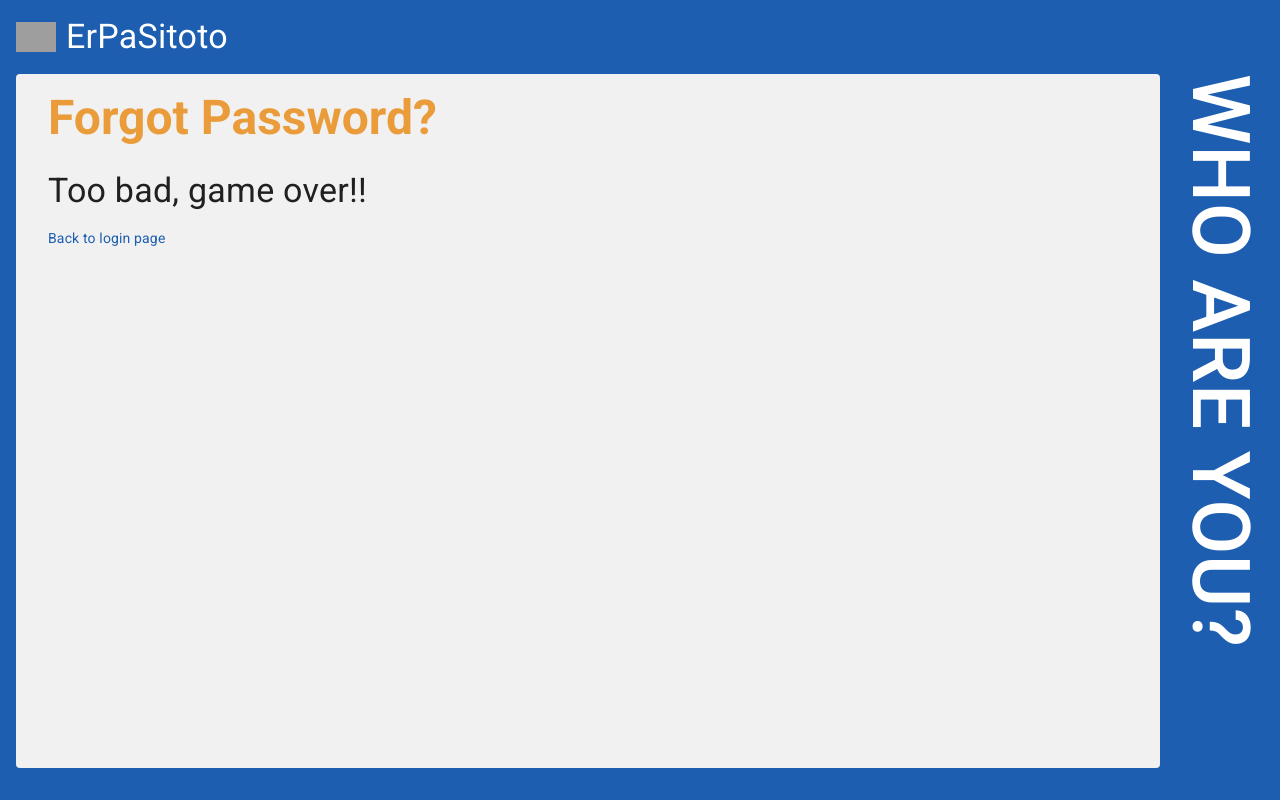
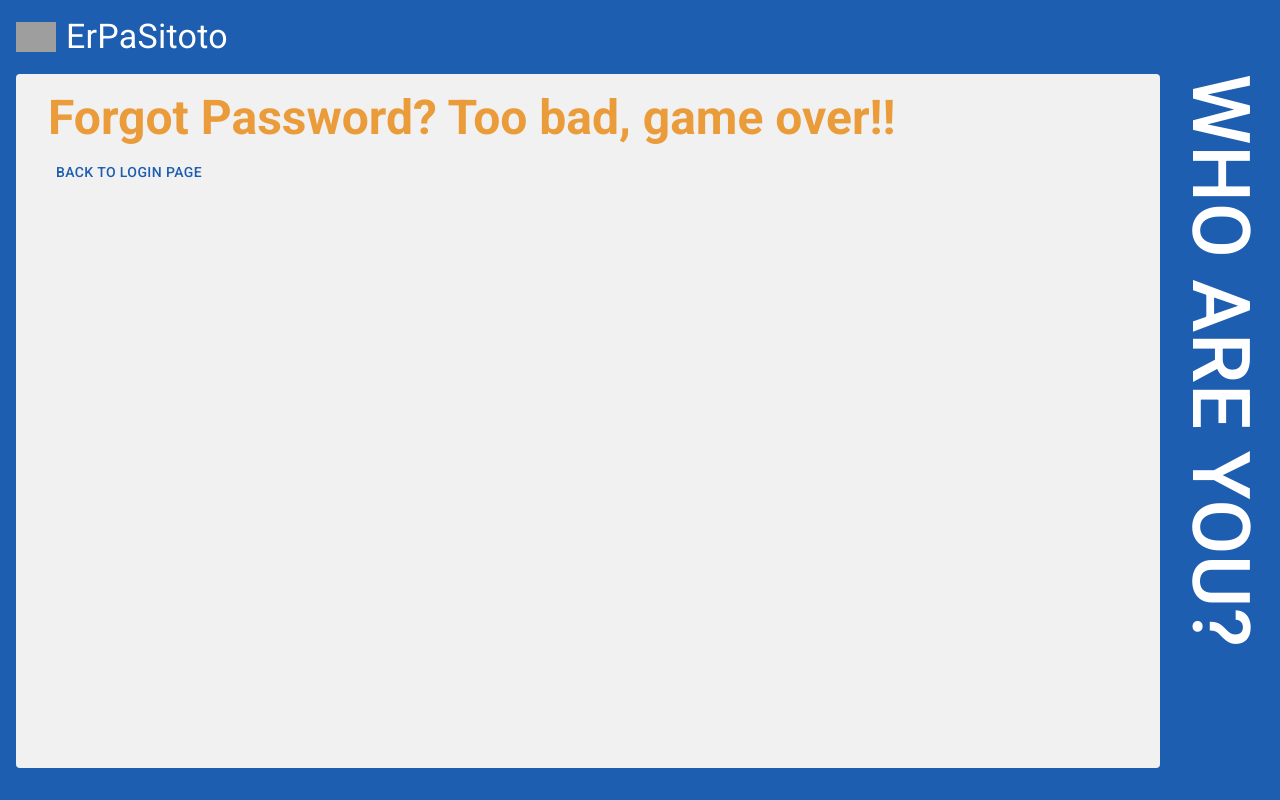
Before and after one commit to willemverbuyst/sb-client, a React (Create React App) app: page /forgotPassword in a window 1280 px wide. Built offline with nearby package versions, Linux system fonts and the light colour scheme; no server answers; grey boxes are pictures that could not be loaded.

Commit message:
Replace Link with Button element

```diff
--- a/src/Pages/ForgotPassword/SendEmailForm.tsx
+++ b/src/Pages/ForgotPassword/SendEmailForm.tsx
@@ -1,4 +1,4 @@
-import { Box, Link, Typography } from '@material-ui/core'
+import { Button } from '@material-ui/core'
 // import LockOutlinedIcon from '@material-ui/icons/LockOutlined';
 import React, { ReactElement } from 'react'
 
@@ -45,14 +45,9 @@ const SendEmailForm: React.FC = (): ReactElement => (
   //   }
   //   link={<Link href="/login">Back to login page?</Link>}
   // />
-  <>
-    <Box py={2}>
-      <Typography variant="h4">Too bad, game over!!</Typography>
-    </Box>
-    {/* eslint-disable-next-line */}
-    <Link href="#" onClick={HISTORY.gotoLogin}>
-      Back to login page
-    </Link>
-  </>
+
+  <Button color="primary" onClick={HISTORY.gotoLogin}>
+    Back to login page
+  </Button>
 )
 export default SendEmailForm
--- a/src/Pages/ForgotPassword/index.tsx
+++ b/src/Pages/ForgotPassword/index.tsx
@@ -12,7 +12,10 @@ const ForgotPassword: React.FC = (): ReactElement => {
 
   return (
     <Box>
-      <PageTitle title="Forgot Password?" color="secondary" />
+      <PageTitle
+        title="Forgot Password? Too bad, game over!!"
+        color="secondary"
+      />
       {isLoading ? (
         <ProgressComponent loadingText="Sending email..." />
       ) : (
--- a/src/Pages/Login/LoginForm.tsx
+++ b/src/Pages/Login/LoginForm.tsx
@@ -1,4 +1,4 @@
-import { Grid, Link } from '@material-ui/core'
+import { Button, Grid } from '@material-ui/core'
 import LockOutlinedIcon from '@material-ui/icons/LockOutlined'
 import React, { ReactElement } from 'react'
 import { SubmitHandler, useForm } from 'react-hook-form'
@@ -58,10 +58,9 @@ const LoginForm: React.FC = (): ReactElement => {
             />
           </Grid>
           <SubmitForm caption="LOG IN" color="primary" />
-          {/* eslint-disable-next-line */}
-          <Link href="#" onClick={HISTORY.gotoForgotPassword}>
+          <Button color="secondary" onClick={HISTORY.gotoForgotPassword}>
             Forgot Password?
-          </Link>
+          </Button>
         </form>
       </Grid>
     </Grid>
--- a/src/Pages/Profile/EditPassword/EditPasswordForm.tsx
+++ b/src/Pages/Profile/EditPassword/EditPasswordForm.tsx
@@ -1,4 +1,4 @@
-import { Grid, Link } from '@material-ui/core'
+import { Button, Grid } from '@material-ui/core'
 import React, { ReactElement } from 'react'
 import { SubmitHandler, useForm } from 'react-hook-form'
 import { useDispatch } from 'react-redux'
@@ -73,8 +73,9 @@ const EditPasswordForm: React.FC = (): ReactElement => {
             />
           </Grid>
           <SubmitForm caption="CHANGE PASSWORD" color="primary" />
-          {/* eslint-disable-next-line */}
-          <Link href="#" onClick={HISTORY.gotoProfile} />
+          <Button color="secondary" onClick={HISTORY.gotoProfile}>
+            Update Profile
+          </Button>
         </form>
       </Grid>
     </Grid>
--- a/src/Pages/Profile/EditProfile/EditProfileForm.tsx
+++ b/src/Pages/Profile/EditProfile/EditProfileForm.tsx
@@ -1,4 +1,4 @@
-import { Grid, Link } from '@material-ui/core'
+import { Button, Grid } from '@material-ui/core'
 import React, { ReactElement } from 'react'
 import { SubmitHandler, useForm } from 'react-hook-form'
 import { useDispatch } from 'react-redux'
@@ -112,9 +112,9 @@ const EditProfileForm: React.FC<IProps> = ({
           </Grid>
           <SubmitForm caption="UPDATE PROFIEL" color="primary" />
           {/* eslint-disable-next-line */}
-          <Link href="#" onClick={HISTORY.gotoEditPassword}>
+          <Button color="secondary" onClick={HISTORY.gotoEditPassword}>
             Change Password
-          </Link>
+          </Button>
         </form>
       </Grid>
     </Grid>
```
